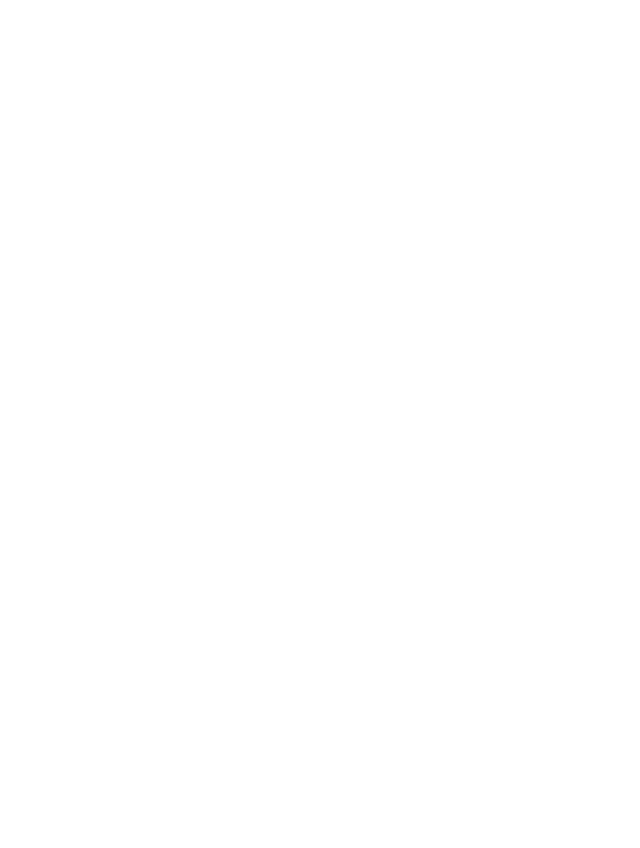
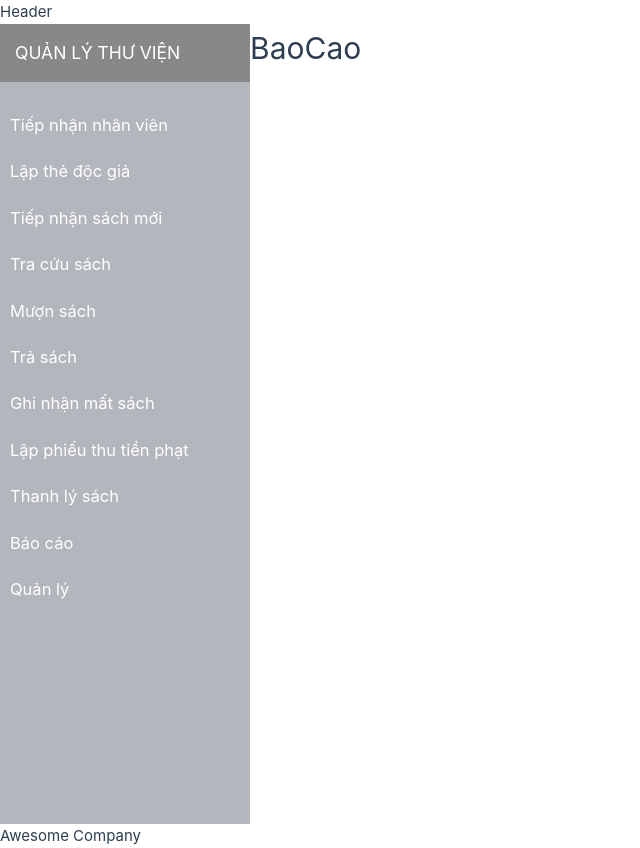
Before and after one commit to YumeAyasaki/LM_FE, a Vue app: page /bao-cao in a window 1280 px wide. Before the commit this address had no page. Shown: the whole page, without its empty margins (0-640 px from the left). Before the commit the page ends 800 px from the top, so only its background shows below. Built offline with nearby package versions, Linux system fonts and the light colour scheme.

Commit message:
Add page

```diff
--- a/src/components/utils/MenuItem.vue
+++ b/src/components/utils/MenuItem.vue
@@ -27,16 +27,16 @@
         <router-link to="mat-sach">Ghi nhận mất sách</router-link>
       </li>
       <li>
-        <a href="#">Lập phiếu thu tiền phạt</a>
+        <router-link to="thu-phat">Lập phiếu thu tiền phạt</router-link>
       </li>
       <li>
-        <a href="#">Thanh lý sách</a>
+        <router-link to="thanh-ly-sach">Thanh lý sách</router-link>
       </li>
       <li>
-        <a href="#">Báo cáo</a>
+        <router-link to="bao-cao">Báo cáo</router-link>
       </li>
       <li>
-        <a href="#">Quản lý</a>
+        <router-link to="quan-ly">Quản lý</router-link>
       </li>
     </ul>
   </nav>
--- a/src/router/routes.js
+++ b/src/router/routes.js
@@ -7,6 +7,11 @@ import TraCuuSach from "../views/TraCuuSach.vue";
 import MatSach from "../views/MatSach.vue";
 import MuonSach from "../views/MuonSach.vue";
 import TraSach from "../views/TraSach.vue";
+
+import ThuTienPhat from "../views/PhieuThuTienPhat.vue";
+import ThanhLySach from "../views/ThanhLySach.vue";
+import BaoCao from "../views/BaoCao.vue";
+import QuanLy from "../views/QuanLy.vue";
 
 import HomePage from "../views/HomePage.vue";
 
@@ -51,6 +56,26 @@ const routes = [
     name: "TraSach", // tên route
     component: TraSach, // component route sử dụng
   },
+  {
+    path: "/thu-phat",
+    name: "ThuPhat",
+    component: ThuTienPhat,
+  },
+  {
+    path: "/thanh-ly-sach",
+    name: "ThanhLySach",
+    component: ThanhLySach,
+  },
+  {
+    path: "/bao-cao",
+    name: "BaoCao",
+    component: BaoCao,
+  },
+  {
+    path: "/quan-ly",
+    name: "QuanLy",
+    component: QuanLy,
+  },
 ];
 
 const router = createRouter({
--- /dev/null
+++ b/src/views/BaoCao.vue
@@ -0,0 +1,19 @@
+<template>
+  <div class="BaoCao">
+    <h1>BaoCao</h1>
+    <!-- ... -->
+  </div>
+</template>
+
+<script>
+import LayoutDefault from "../components/layouts/LayoutDefault.vue";
+
+console.log("Baocao");
+
+export default {
+  name: "BaoCao",
+  created() {
+    this.$emit("update:layout", LayoutDefault);
+  },
+};
+</script>
--- a/src/views/MatSach.vue
+++ b/src/views/MatSach.vue
@@ -29,8 +29,12 @@
 </template>
 
 <script>
+import LayoutDefault from "../components/layouts/LayoutDefault.vue";
 export default {
   name: "MatSach",
+  created() {
+    this.$emit("update:layout", LayoutDefault);
+  },
 };
 </script>
 <style scoped>
--- a/src/views/MuonSach.vue
+++ b/src/views/MuonSach.vue
@@ -62,8 +62,13 @@
 </template>
 
 <script>
+import LayoutDefault from "../components/layouts/LayoutDefault.vue";
+
 export default {
   name: "MuonSach",
+  created() {
+    this.$emit("update:layout", LayoutDefault);
+  },
 };
 </script>
 <style scoped>
--- /dev/null
+++ b/src/views/PhieuThuTienPhat.vue
@@ -0,0 +1,19 @@
+<template>
+  <div class="ThuTienPhat">
+    <h1>ThuTienPhat</h1>
+    <!-- ... -->
+  </div>
+</template>
+
+<script>
+import LayoutDefault from "../components/layouts/LayoutDefault.vue";
+
+console.log("ThuTienPhat");
+
+export default {
+  name: "ThuTienPhat",
+  created() {
+    this.$emit("update:layout", LayoutDefault);
+  },
+};
+</script>
--- /dev/null
+++ b/src/views/QuanLy.vue
@@ -0,0 +1,19 @@
+<template>
+  <div class="QuanLy">
+    <h1>QuanLy</h1>
+    <!-- ... -->
+  </div>
+</template>
+
+<script>
+import LayoutDefault from "../components/layouts/LayoutDefault.vue";
+
+console.log("QuanLy");
+
+export default {
+  name: "QuanLy",
+  created() {
+    this.$emit("update:layout", LayoutDefault);
+  },
+};
+</script>
--- /dev/null
+++ b/src/views/ThanhLySach.vue
@@ -0,0 +1,19 @@
+<template>
+  <div class="ThanhLySach">
+    <h1>ThanhLySach</h1>
+    <!-- ... -->
+  </div>
+</template>
+
+<script>
+import LayoutDefault from "../components/layouts/LayoutDefault.vue";
+
+console.log("ThanhLySach");
+
+export default {
+  name: "ThanhLySach",
+  created() {
+    this.$emit("update:layout", LayoutDefault);
+  },
+};
+</script>
--- a/src/views/ThemDocGia.vue
+++ b/src/views/ThemDocGia.vue
@@ -35,8 +35,13 @@
 </template>
 
 <script>
+import LayoutDefault from "../components/layouts/LayoutDefault.vue";
+
 export default {
   name: "ThemDocGia",
+  created() {
+    this.$emit("update:layout", LayoutDefault);
+  },
 };
 </script>
 <style scoped>
```
